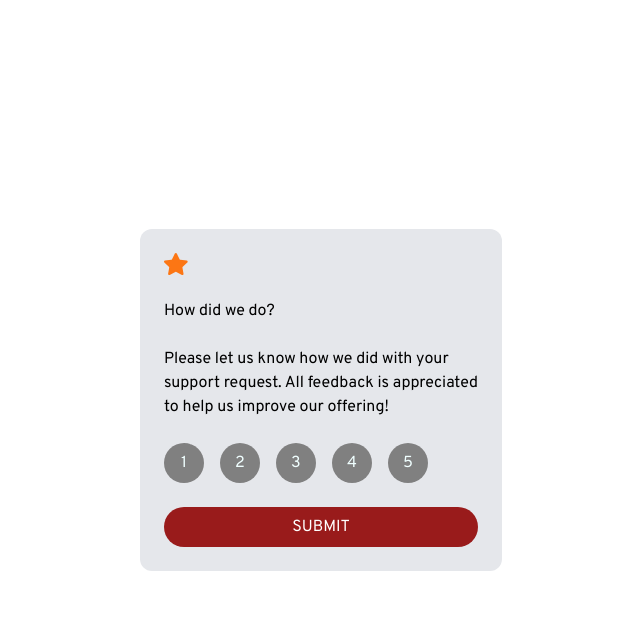
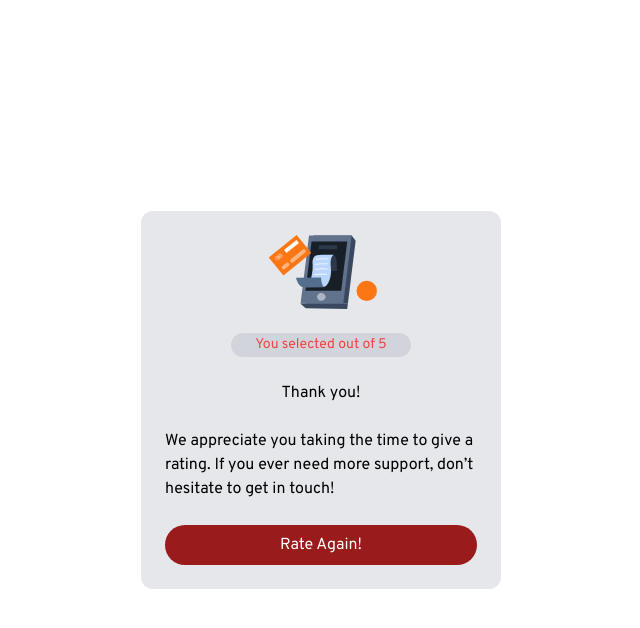
Before and after one commit to rajeevrk9901/rajeevrk9901-Intractive-rating-component, a React (Vite) app: page / in a window 1280 px wide. Both pictures are taken after a click on the button "SUBMIT". Shown: the top 628 px of the page, without its empty margins (319-959 px from the left). Built offline with nearby package versions, Linux system fonts and the light colour scheme.

Commit message:
finished

```diff
--- a/src/App.jsx
+++ b/src/App.jsx
@@ -1,27 +1,30 @@
-// import { useState } from 'react'
+import { useState } from 'react'
 import './App.css'
 import star from './assets/icon-star.svg'
 import thankyou from './assets/illustration-thank-you.svg'
 
 function App() {
 
+  const [issubmitted, setIssubmitted] = useState(false)
+  const [rating, setRating] = useState("")
+
   const Button = ({ value }) => {
-    return <button className='btn-number' >{value}</button>
+    return <button className='btn-number w-10 h-10' onClick={() => { setRating(value), console.log(value) }}  >{value}</button>
   }
 
   return (
     // <h1>hi</h1>
     <>
-      {/* Global Container */}
-      <div className="wrapper flex flex-col justify-center items-center min-h-screen max-w-sm m-auto ">
-        {/* Local Container */}
+      {!issubmitted &&
+        <div div className="wrapper flex flex-col justify-center items-center min-h-screen  max-w-sm m-auto ">
+
           <div className="flex flex-col px-6 space-y-6 rounded-xl bg-gray-200 py-6">
             <img className='w-6' src={star} alt="" srcSet="" />
-          {/* bg-gray-400 p-6 rounded-full */}
+
             <h2>How did we do?</h2>
             <p>Please let us know how we did with your <br /> support request. All feedback is appreciated <br />to help us improve our offering!</p>
             <ul className='flex space-x-4'>
-            <li className=''>
+              <li>
                 <Button value={1} />
               </li>
               <li>
@@ -37,26 +40,30 @@ function App() {
                 <Button value={5} />
               </li>
             </ul>
-          <button className='btn-rating uppercase text-white bg-red-800 py-2 rounded-3xl duration-150 hover:bg-red-700' type="submit">submit</button>
+            <button onClick={() => setIssubmitted(true)} className='btn-rating uppercase text-white bg-red-800 py-2 rounded-3xl duration-150 hover:bg-red-700' type="submit">submit</button>
           </div>
-      </div>
+        </div>}
+      {issubmitted && <ThankYou rating={rating} setIssubmitted={setIssubmitted} />}
     </>
   )
 }
 
-const ThankYou = () => {
-  <div className="wrapper flex flex-col justify-center items-center min-h-screen max-w-sm m-auto ">
+const ThankYou = ({ rating, setIssubmitted }) => {
+  return (
+    <div className=" flex flex-col min-h-screen justify-center items-center max-w-sm m-auto ">
       {/* Local Container */}
-    <div className="flex flex-col px-6 space-y-6 rounded-xl bg-gray-200 py-6">
-      <img className='w-6' src={thankyou} alt="" srcSet="" />
-      <p>You selected Add rating here  out of 5</p>
+      <div className="flex flex-col px-6 space-y-6 rounded-xl bg-gray-200 py-6 justify-center mx-3 items-center">
+        <img className='w-28' src={thankyou} alt="" srcSet="" />
+        <p className='bg-gray-300 px-6 py-0.5 rounded-xl text-red-500 text-sm'>You selected {rating} out of 5</p>
         <h3>
           Thank you!
         </h3>
         <p> We appreciate you taking the time to give a rating. If you ever need more support,
           don’t hesitate to get in touch!</p>
+        <button onClick={() => setIssubmitted(false)} className='w-full text-center text-white bg-red-800 py-2 rounded-3xl duration-150 hover:bg-red-700' type="submit">Rate Again!</button>
       </div>
     </div>
+  )
 }
 
 export default App
--- a/src/index.css
+++ b/src/index.css
@@ -23,9 +23,6 @@ body {
 
 ul li {
   background-color: gray;
-  /* padding: 0.7rem 1.1rem; */
-  width: 40px;
-  height: 40px;
   border-radius: 50%;
   color: azure;
   font-size: medium;
--- a/src/main.jsx
+++ b/src/main.jsx
@@ -6,6 +6,5 @@ import './index.css'
 ReactDOM.createRoot(document.getElementById('root')).render(
   <React.StrictMode>
     <App />
-    {/* <ThankYou /> */}
   </React.StrictMode>
 )
```
Lines whose indentation alone changed are shown as unchanged.
